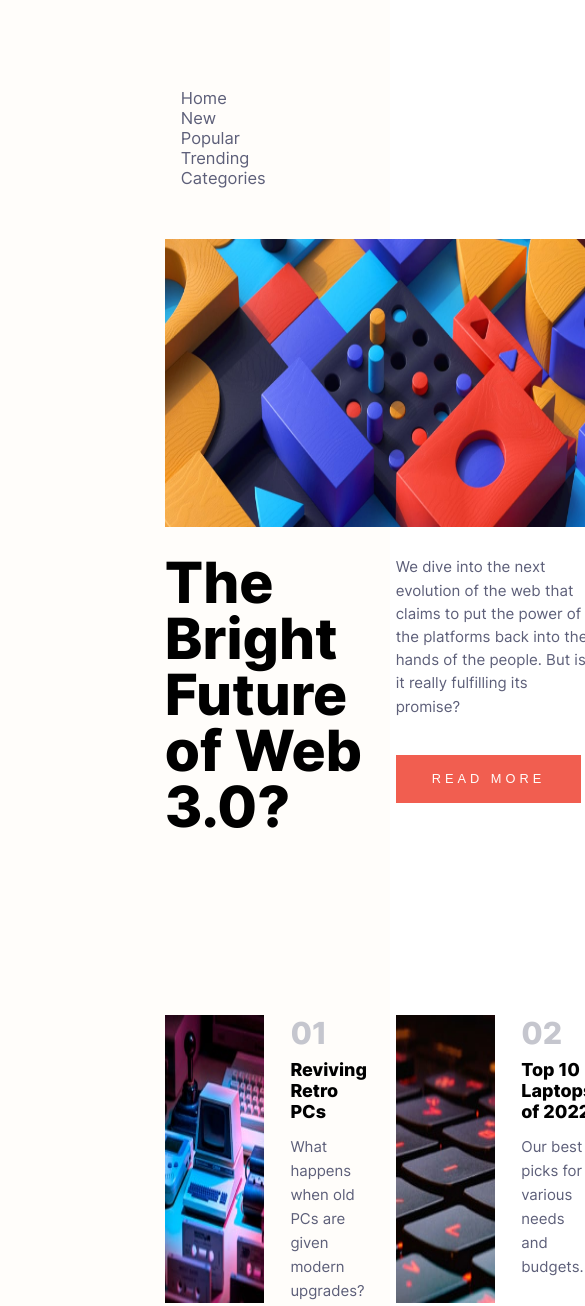
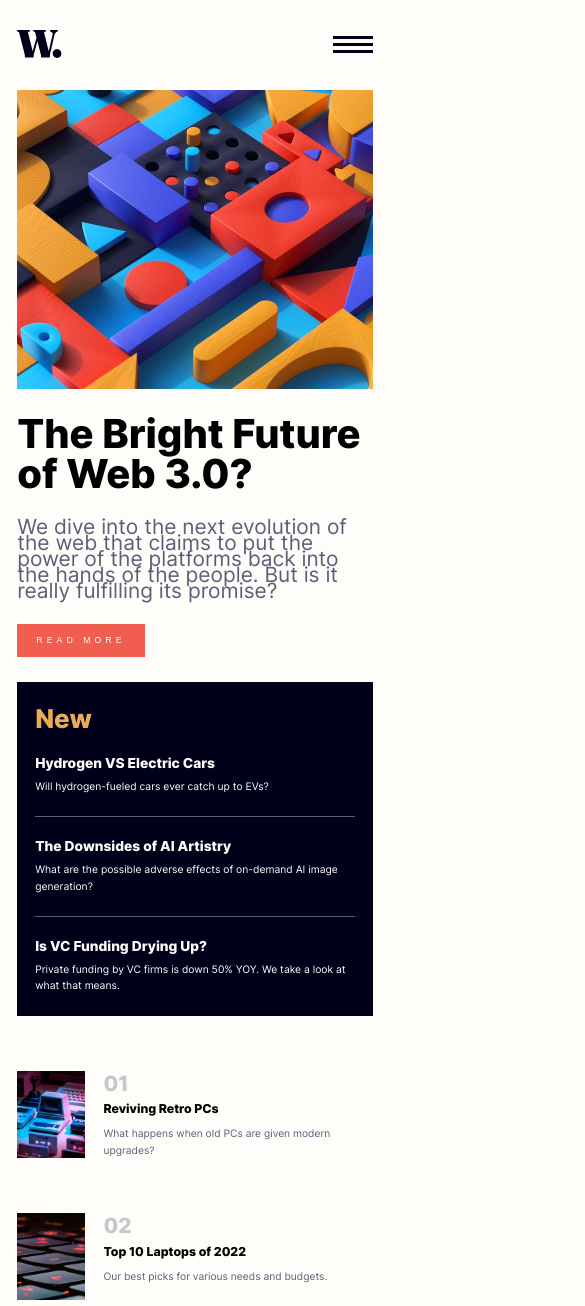
Before and after one commit to vishwa-akshat/news-homepage, a plain HTML site: page index.html in a window 390 px wide. Shown: the top 1306 px of the page, 585 px wide, since content can reach past the window. Drawn offline with Linux system fonts and the light colour scheme.

Commit message:
feat: started mobile view

```diff
--- a/index.html
+++ b/index.html
@@ -24,10 +24,14 @@
         <a href="#" class="link">Trending</a>
         <a href="#" class="link">Categories</a>
       </div>
+      <div class="hamburger-icon-wrapper">
+        <img src="./assets/images/icon-menu.svg" alt="" class="hamburger-icon">
+      </div>
     </nav>
     <main class="content-wrapper">
       <div class="page-image-wrapper">
         <img src="./assets/images/image-web-3-desktop.jpg" alt="Web 3" class="page-image">
+        <img src="./assets/images/image-web-3-mobile.jpg" alt="Web 3" class="page-image-mob">
       </div>
       <div class="heading-wrapper">
         <h1 class="heading">The Bright Future of Web 3.0?</h1>
--- a/style.css
+++ b/style.css
@@ -21,12 +21,14 @@
   font-weight: 900;
 }
 
+body {
+  background: hsl(36, 100%, 99%);
+}
+
 .container {
-  background: hsl(36, 100%, 99%);
-  min-height: 100vh;
   max-width: 1440px;
   margin: 0 auto;
-  padding: 5.5rem 10.3rem;
+  padding: 6.2vw 11.45vw;
   font-family: Inter, sans-serif;
 }
 
@@ -61,21 +63,30 @@
   margin-right: 0;
 }
 
+.hamburger-icon-wrapper {
+  display: none;
+}
+
 .content-wrapper {
   margin-top: 3.2rem;
   display: grid;
   grid-template-columns: repeat(3, 1fr);
-  gap: 1.8rem;
+  gap: 2vw;
 }
 
 /* page image */
 .page-image-wrapper {
   grid-column: 1/ span 2;
+  height: 18.7rem;
 }
 
 .page-image {
   width: 100%;
   height: 100%;
+}
+
+.page-image-mob {
+  display: none;
 }
 
 /* .heading-wrapper {} */
@@ -103,6 +114,13 @@
   font-size: 0.8rem;
   letter-spacing: 4px;
   background: hsl(5, 85%, 63%);
+  color: hsl(36, 100%, 99%);
+  cursor: pointer;
+  transition: all 0.2s ease;
+}
+
+.read-more-btn:hover {
+  background: hsl(240, 100%, 5%);
   color: hsl(36, 100%, 99%);
 }
 
@@ -162,6 +180,12 @@
   font-weight: 900;
   margin-top: 0.5rem;
   font-size: 1.12rem;
+  cursor: pointer;
+  transition: all 0.3s ease;
+}
+
+.latest-news-title:hover {
+  color: hsl(5, 85%, 63%);
 }
 
 .latest-news-info {
@@ -172,10 +196,175 @@
 }
 
 .attribution {
-  font-size: 11px;
+  font-family: Inter;
+  font-size: 0.78rem;
   text-align: center;
+  margin: 10px 0;
 }
 
 .attribution a {
   color: hsl(228, 45%, 44%);
 }
+
+@media (max-width: 1024px) {
+  html {
+    font-size: 12px;
+  }
+}
+
+@media (max-width: 768px) {
+  html {
+    font-size: 11px;
+  }
+
+  .container {
+    padding: 6.2vw 3vw;
+  }
+}
+
+@media (max-width: 425px) {
+  .container {
+    padding: 7.8vw 4.4vw;
+  }
+
+  .links-wrapper {
+    display: none;
+  }
+
+  .hamburger-icon-wrapper {
+    display: inline-block;
+  }
+
+  .content-wrapper {
+    margin-top: 2.6rem;
+    grid-template-columns: auto;
+    gap: 2.3rem;
+  }
+
+  /* page image */
+  .page-image-wrapper {
+    grid-column: 1;
+    height: 27.2rem;
+  }
+
+  .page-image {
+    display: none;
+  }
+
+  .page-image-mob {
+    display: block;
+    width: 100%;
+    height: 100%;
+  }
+
+  /* .heading-wrapper {} */
+
+  .heading {
+    font-size: 3.63rem;
+    line-height: 3.6rem;
+  }
+
+  /* .web-3-info-wrapper{} */
+
+  .web-3-info {
+    font-size: 1.9rem;
+    line-height: 1.45rem;
+    margin-bottom: 2.3rem;
+  }
+
+  .read-more-btn {
+    width: 11.6rem;
+    height: 3rem;
+    border: none;
+    text-transform: uppercase;
+    font-size: 0.8rem;
+    letter-spacing: 4px;
+    background: hsl(5, 85%, 63%);
+    color: hsl(36, 100%, 99%);
+    cursor: pointer;
+    transition: all 0.2s ease;
+  }
+
+  .read-more-btn:hover {
+    background: hsl(240, 100%, 5%);
+    color: hsl(36, 100%, 99%);
+  }
+
+  /* news stories */
+  .new-stories-wrapper {
+    grid-column: 1;
+    grid-row: auto;
+    background: hsl(240, 100%, 5%);
+    color: hsl(36, 100%, 99%);
+    padding: 1.9rem 1.64rem 0 1.64rem;
+  }
+
+  .new-heading {
+    color: hsl(35, 77%, 62%);
+    font-size: 2.36rem;
+  }
+
+  .news-wrapper {
+    border-bottom: 1px solid hsl(236, 13%, 42%);
+    padding: 1.9rem 0 2rem;
+  }
+
+  .news-wrapper:last-child {
+    border-bottom: none;
+  }
+
+  .news-title {
+    font-size: 1.25rem;
+    margin-bottom: 0.625rem;
+  }
+
+  .news-info {
+    font-size: 0.94rem;
+    line-height: 1.5rem;
+  }
+
+  .latest-news {
+    margin-top: 2.7rem;
+    display: flex;
+  }
+
+  .news-image {
+    width: 6.2rem;
+  }
+
+  .news-info-wrapper {
+    margin-left: 1.65rem;
+  }
+
+  .news-number {
+    font-size: 1.9rem;
+    font-weight: 900;
+    color: hsl(233, 8%, 79%);
+  }
+
+  .latest-news-title {
+    font-weight: 900;
+    margin-top: 0.5rem;
+    font-size: 1.12rem;
+    cursor: pointer;
+    transition: all 0.3s ease;
+  }
+
+  .latest-news-title:hover {
+    color: hsl(5, 85%, 63%);
+  }
+
+  .latest-news-info {
+    margin-top: 0.83rem;
+    font-size: 0.935rem;
+    line-height: 1.5rem;
+    color: hsl(236, 13%, 42%);
+  }
+
+  .attribution {
+    font-family: Inter;
+    font-size: 0.78rem;
+    text-align: center;
+    margin: 10px 0;
+  }
+}
```
